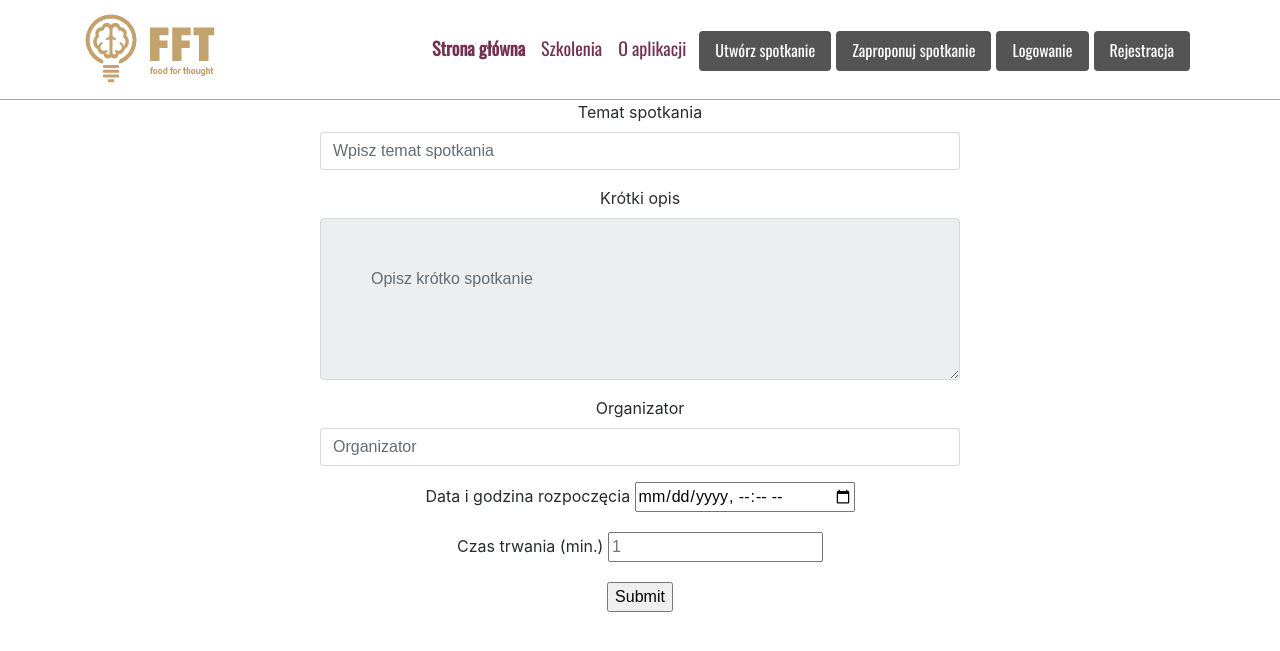
After one commit to nadrowskyy/organize-application, a Django app: page /suggest_event/ in a window 1280 px wide. The commit adds this page. Shown: the top 651 px of the page. Run offline with Django 3.2, Linux system fonts and the light colour scheme; some libraries are stand-ins or nearby versions.

Commit message:
Przycisk "zaproponuj szkolenie" dla userów z grupy employee

```diff
--- a/scheduler_project/schedule/templates/schedule/navbar.html
+++ b/scheduler_project/schedule/templates/schedule/navbar.html
@@ -42,6 +42,10 @@
 				<button class="btn navbar-btn"><a href="{% url 'create_event' %}"><span>Utwórz spotkanie</span></a></button>
                 {% endif %}
 
+				{% if request.user|has_group:"employee" %}
+				<button class="btn navbar-btn"><a href="{% url 'suggest_event' %}"><span>Zaproponuj spotkanie</span></a></button>
+                {% endif %}
+
                 {% if not user.is_authenticated %}
                 <button class="btn navbar-btn"><a href="{% url 'login' %}"><span>Logowanie</span></a></button>
                 <button class="btn navbar-btn"><a href="{% url 'register' %}"><span>Rejestracja</span></a></button>
--- /dev/null
+++ b/scheduler_project/schedule/templates/schedule/suggest_event.html
@@ -0,0 +1,51 @@
+{% extends 'schedule/base.html' %}
+{% load static %}
+
+{% block content %}
+
+<!DOCTYPE html>
+<html lang="en">
+<head>
+    <meta charset="UTF-8">
+    <title>Create Event</title>
+
+</head>
+
+    <body>
+<center>
+<div class="center_form">
+       <form method="POST" action="">
+           {% csrf_token %}
+            <div class="form-group">
+                <label for="subject">Temat spotkania</label>
+                <input type="text" class="form-control" id="subject" name="subject" placeholder="Wpisz temat spotkania" required>
+            </div>
+
+            <div class="form-group">
+                <label for="description">Krótki opis</label>
+                <textarea class="form-control" id="description" name="description" rows="3" placeholder="Opisz krótko spotkanie" required></textarea>
+            </div>
+
+            <div class="form-group">
+                <label for="organizer">Organizator</label>
+                <input type="text" class="form-control" id="organizer" name="organizer" placeholder="Organizator" required>
+            </div>
+
+           <div class="form-group">
+                <label for="startdate">Data i godzina rozpoczęcia</label>
+                <input type="datetime-local" id="startdate" name="startdate" min="{% now 'Y-m-d\TH:i' %}" value="{% now 'Y-m-d' %}" required>
+           </div>
+
+           <div class="form-group">
+                <label for="duration">Czas trwania (min.)</label>
+                <input type="number" id="duration" name="duration" placeholder="1"  min="1" required>
+           </div>
+
+            <input type="submit">
+</form>
+</div>
+</center>
+    </body>
+</html>
+
+{% endblock %}
--- a/scheduler_project/schedule/urls.py
+++ b/scheduler_project/schedule/urls.py
@@ -10,5 +10,6 @@ urlpatterns = [
     path('login/', views.login_page, name='login'),
     path('logout/', views.logout_user, name='logout'),
     path('create-event/', views.create_event, name='create_event'),
+    path('suggest_event/', views.suggest_event, name='suggest_event'),
     path('about/', views.about, name='about'),
 ]
--- a/scheduler_project/schedule/views.py
+++ b/scheduler_project/schedule/views.py
@@ -109,6 +109,9 @@ def create_event(request):
 
     return render(request, 'schedule/create_event.html')
 
+def suggest_event(request):
+    return render(request, 'schedule/suggest_event.html')
+
 def about(request):
 
     return render(request, 'schedule/about.html')
```
